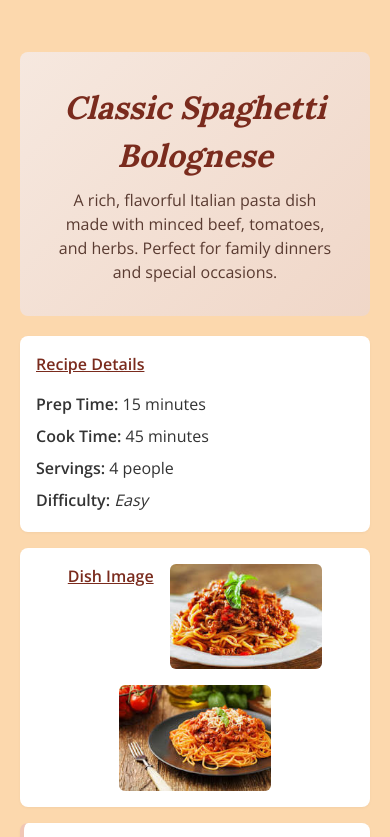
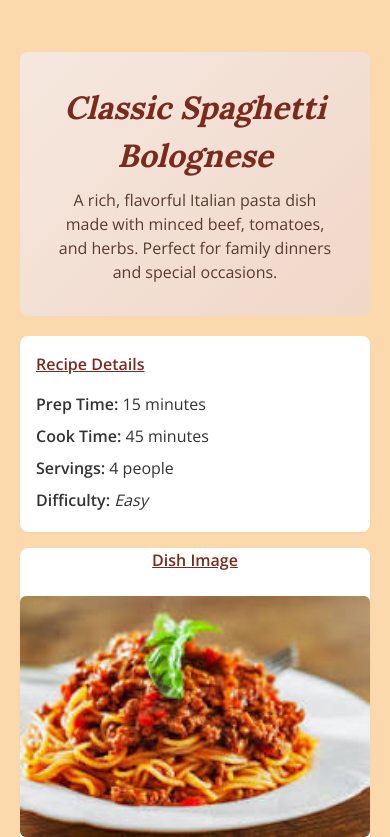
Before and after one commit to Annoor24/AltSchool_Assessment, a plain HTML site: page index.html in a window 390 px wide. Shown: the top 837 px of the page. Drawn offline with nearby package versions, Linux system fonts and the light colour scheme.

Commit message:
Mobile view modification

```diff
--- a/style.css
+++ b/style.css
@@ -9,12 +9,7 @@
 @import url('https://fonts.googleapis.com/css2?family=Lora:wght@400;700&family=Open+Sans:wght@300;400;600&display=swap');
 
 /* Reset / base */
-* {
-    box-sizing:
-    border-box;
-    margin: 0;
-    padding: 0;
-}
+* { box-sizing: border-box; margin: 0; padding: 0; }
 
 body {
 	font-family: 'Open Sans', Arial, sans-serif;
@@ -135,6 +130,19 @@ footer {
     margin-top: 8px;
 }
 
+/* Mobile: stack images and ensure full-width on small viewports */
+@media (max-width: 799px) {
+	#images {
+		gap: 12px;
+		padding: 0;
+	}
+	#images img {
+		width: 100%;
+		max-width: 100%;
+		display: block;
+	}
+}
+
 /* Accessibility focus */
 a:focus, button:focus {
     outline: 3px solid #ffd4c9;
```
